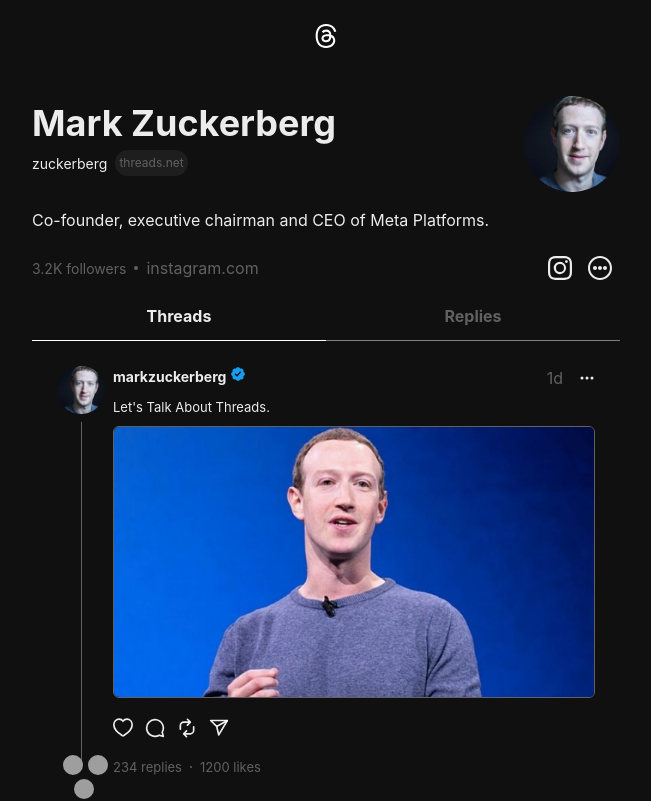
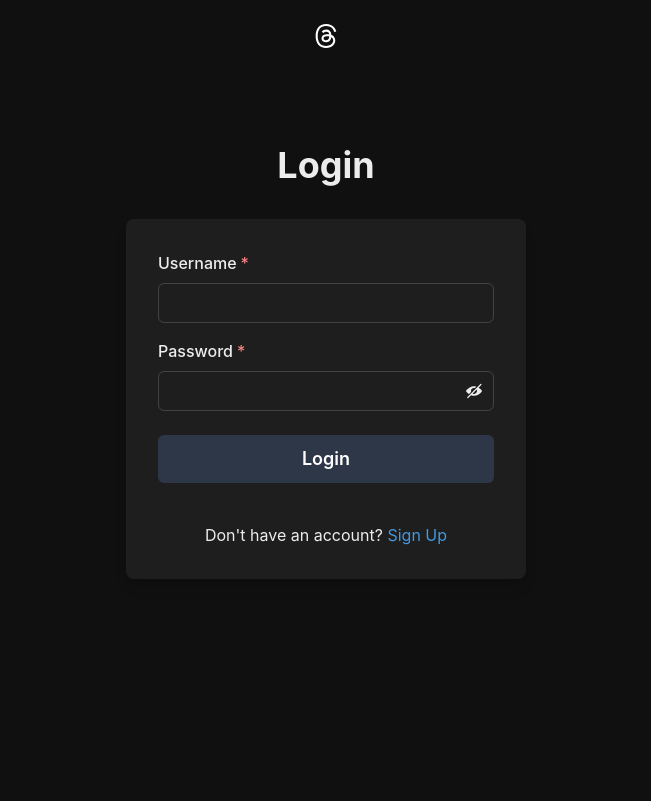
Before and after one commit to TheMikeKaisen/Threads_Clone, a React (Vite) app in the folder frontend/: page /auth in a window 1280 px wide. Shown: the top 801 px of the page, without its empty margins (314-965 px from the left). Built offline with nearby package versions, Linux system fonts and the light colour scheme; grey boxes are pictures that could not be loaded.

Commit message:
connecting backend to frontend for login page

```diff
--- /dev/null
+++ b/frontend/atoms/authAtom.js
@@ -0,0 +1,10 @@
+import {
+    atom
+} from 'recoil'
+
+const authScreenState = atom({
+    key: 'authScreenState', // unique ID (with respect to other atoms/selectors)
+    default: 'login', // default value (aka initial value)
+  });
+
+export default authScreenState
--- /dev/null
+++ b/frontend/atoms/userAtom.js
@@ -0,0 +1,9 @@
+import { atom } from "recoil";
+
+
+const userAtom = atom({
+    key:"userAtom",
+    default: JSON.parse(localStorage.getItem('user-threads'))
+})
+
+export default userAtom
--- a/frontend/package.json
+++ b/frontend/package.json
@@ -10,6 +10,7 @@
     "preview": "vite preview"
   },
   "dependencies": {
+    "@chakra-ui/icons": "^2.1.1",
     "@chakra-ui/react": "^2.8.2",
     "@emotion/react": "^11.11.4",
     "@emotion/styled": "^11.11.5",
@@ -17,7 +18,8 @@
     "react": "^18.2.0",
     "react-dom": "^18.2.0",
     "react-icons": "^5.0.1",
-    "react-router-dom": "^6.22.3"
+    "react-router-dom": "^6.22.3",
+    "recoil": "^0.7.7"
   },
   "devDependencies": {
     "@types/react": "^18.2.66",
--- a/frontend/src/App.jsx
+++ b/frontend/src/App.jsx
@@ -1,19 +1,28 @@
 import {Container } from "@chakra-ui/react";
-import {Button} from '@chakra-ui/button'
-import { Route, Routes } from "react-router-dom";
+import { Navigate, Route, Routes } from "react-router-dom";
 import UserPage from "./pages/UserPage";
 import PostPage from "./pages/PostPage";
 import Header from "./components/Header";
+import HomePage from "./pages/HomePage";
+import AuthPage from "./pages/AuthPage";
+import { useRecoilValue } from "recoil";
+import userAtom from "../atoms/userAtom";
 
 
 function App() {
 
+  const user = useRecoilValue(userAtom);
   return (
   <Container maxW="620px">
     <Header />
       <Routes>
+        <Route path="/" element={user ? <HomePage /> : <Navigate to='/auth'/>} /> {/* if user exists, then direct to home page, otherwise, navigate towards authentication page. */}
+
+        <Route path="/auth" element={!user ? <AuthPage />: <Navigate to='/'/>} />
         <Route path="/:username" element={<UserPage />}/>
         <Route path="/:username/post/:pid" element={<PostPage />}/>
+
+
       </Routes>
   </Container>
 
--- /dev/null
+++ b/frontend/src/components/LoginCard.jsx
@@ -0,0 +1,105 @@
+'use client'
+
+import {
+  Flex,
+  Box,
+  FormControl,
+  FormLabel,
+  Input,
+  InputGroup,
+  HStack,
+  InputRightElement,
+  Stack,
+  Button,
+  Heading,
+  Text,
+  useColorModeValue,
+  Link,
+} from '@chakra-ui/react'
+import { useState } from 'react'
+import { ViewIcon, ViewOffIcon } from '@chakra-ui/icons'
+
+//recoil
+import { useSetRecoilState } from 'recoil'
+import authScreenState from '../../atoms/authAtom'
+
+export default function LoginCard() {
+  const [showPassword, setShowPassword] = useState(false)
+
+  const setAuthScreen = useSetRecoilState(authScreenState)
+
+  return (
+    <Flex
+
+      align={'center'}
+      justify={'center'}
+      >
+      <Stack spacing={8} mx={'auto'} maxW={'lg'} py={12} px={6}>
+        <Stack align={'center'}>
+          <Heading fontSize={'4xl'} textAlign={'center'}>
+            Login
+          </Heading>
+
+
+        </Stack>
+        <Box
+          rounded={'lg'}
+          bg={useColorModeValue('white', 'gray.dark')}
+          boxShadow={'lg'}
+          p={8}
+          w={{
+            base: "full",
+            sm:"400px",
+
+          }}
+          >
+          <Stack spacing={4}>
+
+
+
+            {/* User Name */}
+              <Box>
+                <FormControl isRequired>
+                  <FormLabel>Username</FormLabel>
+                  <Input type="text" />
+                </FormControl>
+              </Box>
+
+
+
+            <FormControl id="password" isRequired>
+              <FormLabel>Password</FormLabel>
+              <InputGroup>
+                <Input type={showPassword ? 'text' : 'password'} />
+                <InputRightElement h={'full'}>
+                  <Button
+                    variant={'ghost'}
+                    onClick={() => setShowPassword((showPassword) => !showPassword)}>
+                    {showPassword ? <ViewIcon /> : <ViewOffIcon />}
+                  </Button>
+                </InputRightElement>
+              </InputGroup>
+            </FormControl>
+            <Stack spacing={10} pt={2}>
+              <Button
+                loadingText="Submitting"
+                size="lg"
+                bg={useColorModeValue("gray.600", "gray.700")}
+                color={'white'}
+                _hover={{
+                  bg: useColorModeValue("gray.700", "gray.800"),
+                }}>
+                Login
+              </Button>
+            </Stack>
+            <Stack pt={6}>
+              <Text align={'center'}>
+                Don't have an account? <Link onClick={()=> setAuthScreen("signup")} color={'blue.400'}>Sign Up</Link>
+              </Text>
+            </Stack>
+          </Stack>
+        </Box>
+      </Stack>
+    </Flex>
+  )
+}
--- /dev/null
+++ b/frontend/src/components/SignupCard.jsx
@@ -0,0 +1,153 @@
+'use client'
+
+import {
+  Flex,
+  Box,
+  FormControl,
+  FormLabel,
+  Input,
+  InputGroup,
+  HStack,
+  InputRightElement,
+  Stack,
+  Button,
+  Heading,
+  Text,
+  useColorModeValue,
+  Link,
+  useToast,
+} from '@chakra-ui/react'
+import { useState } from 'react'
+import { ViewIcon, ViewOffIcon } from '@chakra-ui/icons'
+
+//recoil
+import { useSetRecoilState } from 'recoil'
+import authScreenState from '../../atoms/authAtom'
+
+export default function SignupCard() {
+  const [showPassword, setShowPassword] = useState(false)
+
+  const setAuthScreen = useSetRecoilState(authScreenState)
+
+  // states
+  const [input, setInput] = useState({
+    name: "",
+    username: "",
+    email: "",
+    password: ""
+  })
+
+  const toast = useToast();
+
+
+  const handleSignup = async() =>{
+    try {
+        const res = await fetch("/api/users/signup", {
+            method: "POST",
+            headers: {
+                "Content-Type": "application/json",
+            },
+            body: JSON.stringify(input)
+        })
+        const data = await res.json()
+        if(data.error){
+            toast({
+                title: 'Error',
+                description: data.error,
+                status: 'error',
+                duration: 3000,
+                isClosable: true
+            })
+            return
+        }
+
+        // if there is user then store it in th local storage.
+        localStorage.setItem("user-threads", JSON.stringify(data))
+
+
+    } catch (error) {
+        console.log("Error while fetching signup route.",error)
+    }
+  }
+
+  return (
+    <Flex
+
+      align={'center'}
+      justify={'center'}
+      >
+      <Stack spacing={8} mx={'auto'} maxW={'lg'} py={12} px={6}>
+        <Stack align={'center'}>
+          <Heading fontSize={'4xl'} textAlign={'center'}>
+            Sign up
+          </Heading>
+
+
+        </Stack>
+        <Box
+          rounded={'lg'}
+          bg={useColorModeValue('white', 'gray.dark')}
+          boxShadow={'lg'}
+          p={8}>
+          <Stack spacing={4}>
+            <HStack>
+              <Box>
+                <FormControl isRequired>
+                  <FormLabel>Full Name</FormLabel>
+                  {/* full name input */}
+                  <Input value={input.name} type="text" onChange={(e)=> setInput({...input, name:e.target.value})}/>
+                </FormControl>
+              </Box>
+
+            {/* User Name */}
+              <Box>
+                <FormControl isRequired>
+                  <FormLabel>Username</FormLabel>
+                  <Input value={input.username} type="text" onChange={(e)=> setInput({...input, username:e.target.value})}/>
+                </FormControl>
+              </Box>
+            </HStack>
+
+            {/* Email */}
+            <FormControl  isRequired>
+              <FormLabel>Email address</FormLabel>
+              <Input value={input.email} type="text" onChange={(e)=> setInput({...input, email:e.target.value})}/>
+            </FormControl>
+            <FormControl id="password" isRequired>
+              <FormLabel>Password</FormLabel>
+              <InputGroup>
+                <Input type={showPassword ? 'text' : 'password'} value={input.password} onChange={(e)=>setInput({...input, password:e.target.value})}/>
+                <InputRightElement h={'full'}>
+                  <Button
+
+                    variant={'ghost'}
+                    onClick={() => setShowPassword((showPassword) => !showPassword)}>
+                    {showPassword ? <ViewIcon /> : <ViewOffIcon />}
+                  </Button>
+                </InputRightElement>
+              </InputGroup>
+            </FormControl>
+            <Stack spacing={10} pt={2}>
+              <Button
+                onClick={handleSignup}
+                loadingText="Submitting"
+                size="lg"
+                bg={useColorModeValue("gray.600", "gray.700")}
+                color={'white'}
+                _hover={{
+                  bg: useColorModeValue("gray.700", "gray.800"),
+                }}>
+                Sign up
+              </Button>
+            </Stack>
+            <Stack pt={6}>
+              <Text align={'center'}>
+                Already a user? <Link onClick={()=>setAuthScreen("login")} color={'blue.400'}>Login</Link>
+              </Text>
+            </Stack>
+          </Stack>
+        </Box>
+      </Stack>
+    </Flex>
+  )
+}
--- a/frontend/src/main.jsx
+++ b/frontend/src/main.jsx
@@ -5,7 +5,9 @@
 import { mode } from '@chakra-ui/theme-tools'
 import { ChakraProvider, ColorModeScript, extendTheme } from '@chakra-ui/react'
 import { BrowserRouter } from 'react-router-dom'
-
+import {
+  RecoilRoot,
+} from 'recoil';
 
 const styles = {
   global: (props) => ({
@@ -33,14 +35,17 @@
 
 ReactDOM.createRoot(document.getElementById('root')).render(
   <React.StrictMode>
+    <RecoilRoot>
       <BrowserRouter>
       <ChakraProvider theme={theme}>
+
 
       <ColorModeScript initialColorMode={theme.config.initialColorMode} /> {/* used for local storage syncing to work correctly. */}
 
           <App />
       </ChakraProvider>
       </BrowserRouter>
+    </RecoilRoot>
 
   </React.StrictMode>,
 )
--- /dev/null
+++ b/frontend/src/pages/AuthPage.jsx
@@ -0,0 +1,18 @@
+import React from 'react'
+import SignupCard from '../components/SignupCard'
+import LoginCard from '../components/LoginCard'
+import { useRecoilValue } from 'recoil'
+import authScreenState from '../../atoms/authAtom'
+
+const AuthPage = () => {
+
+    const authScreen = useRecoilValue(authScreenState);
+    console.log(authScreen)
+  return (
+    <div>
+        {authScreen=== "login"? <LoginCard /> :<SignupCard />}
+    </div>
+  )
+}
+
+export default AuthPage
--- /dev/null
+++ b/frontend/src/pages/HomePage.jsx
@@ -0,0 +1,17 @@
+import { Button, Flex } from "@chakra-ui/react"
+import { Link } from "react-router-dom"
+
+
+
+const HomePage = () => {
+    return(
+        <Link to={"/markzuckerberg"}>
+            <Flex w={'full'} justifyContent={'center'}>
+                <Button mx={'auto'}>Visit Profile Page</Button>
+            </Flex>
+        </Link>
+
+    )
+}
+
+export default HomePage
--- a/frontend/vite.config.js
+++ b/frontend/vite.config.js
@@ -5,6 +5,14 @@
 export default defineConfig({
   plugins: [react()],
   server:{
-    port: 3000
-  }
+    port: 3000,
+    proxy: {
+      "/api":{
+        target: "http://localhost:5000",
+        changeOrigin: true,
+        secure: false,
+      }
+    }
+  },
+
 })
```
Also changed, not shown: 2 other files (tests, documents, lock files or other folders). Lines whose indentation alone changed are shown as unchanged.
